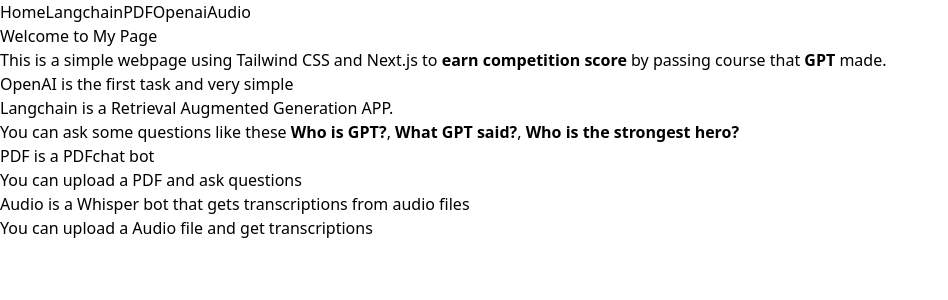
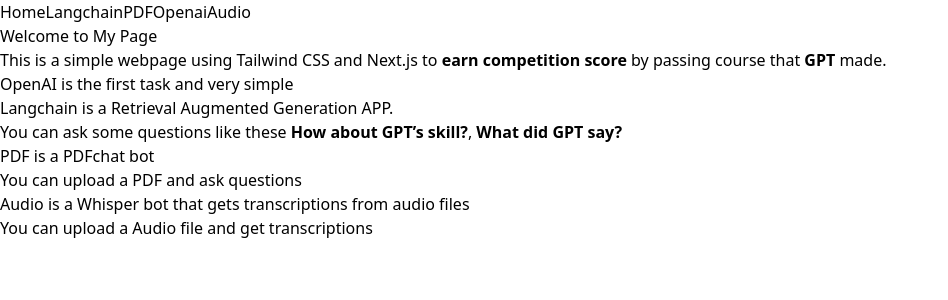
Before and after one commit to LucktoSky0726/Chatbot, a Next.js app: page / in a window 1280 px wide. Shown: the top 300 px of the page, without its empty margins (0-948 px from the left). Built offline with nearby package versions, Linux system fonts and the light colour scheme.

Commit message:
fix: improve landpage

```diff
--- a/src/app/page.tsx
+++ b/src/app/page.tsx
@@ -14,7 +14,7 @@
             </div>
             <div className='p-2'>
               <Link className='font-bold' href={"/langchain"}>Langchain</Link> is a Retrieval Augmented Generation APP. <br/>
-              You can ask some questions like these <b>Who is GPT?</b>, <b>What GPT said?</b>, <b>Who is the strongest hero?</b>
+              You can ask some questions like these <b>How about GPT’s skill?</b>, <b>What did GPT say?</b>
             </div>
             <div className='p-2'>
               <Link className='font-bold' href={"/pdf"}>PDF</Link> is a PDFchat bot <br/>
```
